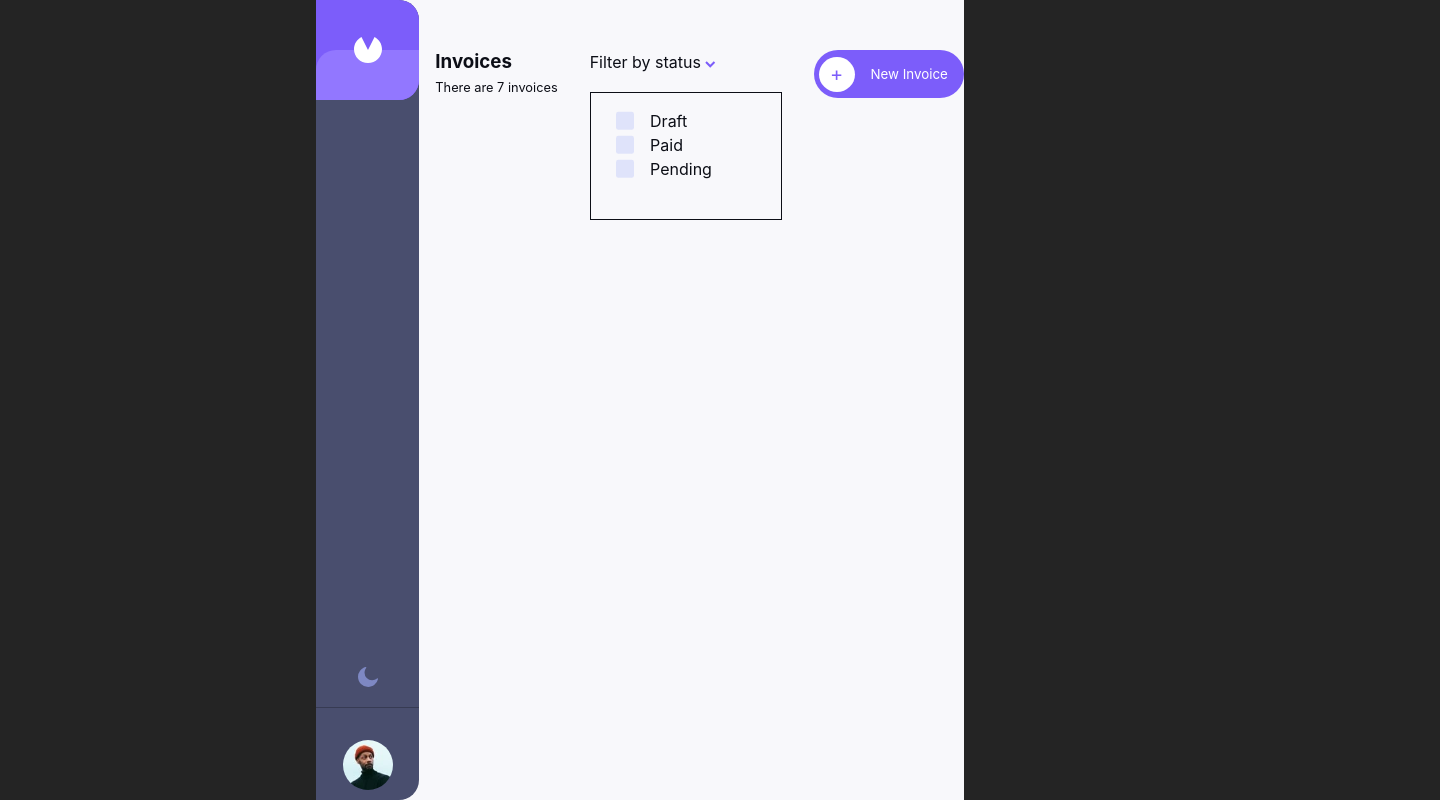
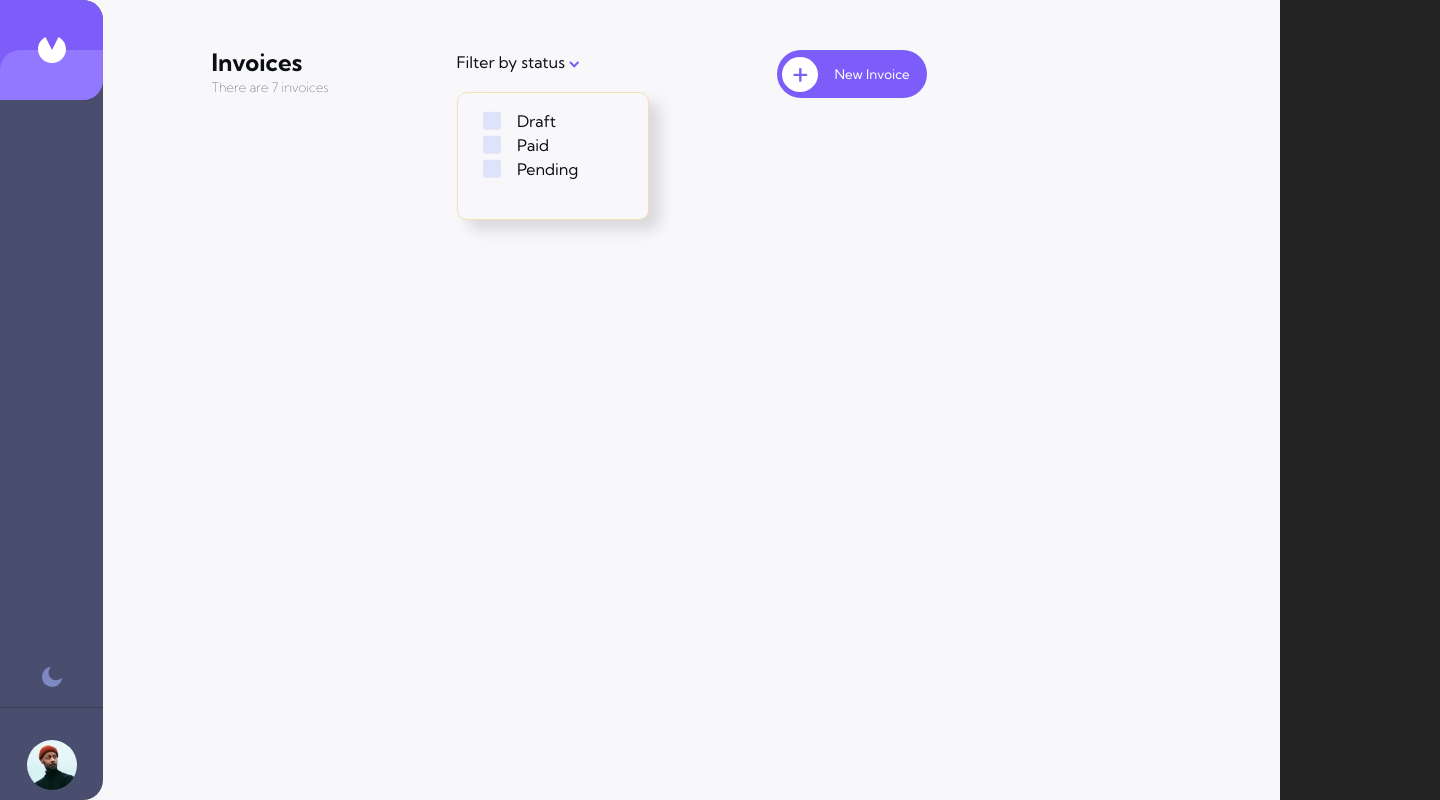
Before and after one commit to dickosmad/invoice-app, a React (Vite) app: page / in a window 1280 px wide. Shown: the whole page, 1440 px wide, since content can reach past the window. Built offline with nearby package versions, Linux system fonts and the light colour scheme.

Commit message:
styling the filters container and create the invoice list component

```diff
--- a/src/App.css
+++ b/src/App.css
@@ -1,3 +1,4 @@
+@import url('https://fonts.googleapis.com/css2?family=Kumbh+Sans:wght@100;400;700&display=swap');
 :root{
   --body-light-background: #F8F8FB;
   --sidebar-light-background: #494E6E;
@@ -19,10 +20,11 @@
   max-width:100vw;
   max-height: 100vh;
   margin: 0 auto;
+  font-family:  'Kumbh Sans', sans-serif;;
 
 }
 .app-container{
-  max-width: 1440px;
+  width: clamp(768px, 1440px, 1500px) ;
   display: flex;
   gap:1rem;
 
--- a/src/App.jsx
+++ b/src/App.jsx
@@ -7,7 +7,9 @@ function App() {
   return (
     <div className="app-container">
       <Sidebar />
+      <div className="main-content-wrapper">
       <Header />
+      </div>
     </div>
   );
 }
--- a/src/components/Header/Header.css
+++ b/src/components/Header/Header.css
@@ -1,21 +1,27 @@
 header{
   display: flex;
   margin-top: 50px;
-        gap: 2rem;
-        color:var(--text-black-color);
+  gap: 8rem;
+  color: var(--text-black-color);
+  justify-content: center;
+  width: clamp(700px,900px,1250px);
 }
 span.invoices{
-  font-size: .8em;
-  color:var(----text-gray-color);
+  font-size: 0.8em;
+color: var(----text-gray-color);
+font-weight: 300;
 }
 .filters{
-    border: 1px solid;
+  border: 1px solid wheat;
   margin: 10px 0px;
   padding: 20px 25px;
   width: 192px;
   height: 128px;
   position: relative;
   top: 8px;
+  box-shadow: 11px 10px 15px rgba(0,0,0,.129);
+  border-radius: 10px;
+
   }
 
 .checkbox-container{
@@ -83,9 +89,13 @@ input[type="checkbox"]::before {
     height: 35px;
     width: 36px;
     color: var(--invoice-btn-color);
-    font-size: 1.5em;
+    font-size: 2.5em;
     display: flex;
     align-items: center;
     justify-content: center;
     margin-left: -11px;
   }
+  span.add-invoice icon{
+    position: relative;
+    top: -4px;
+  }
--- a/src/components/Header/Header.jsx
+++ b/src/components/Header/Header.jsx
@@ -5,7 +5,7 @@ export default function Header() {
   return (
     <header>
       <div className="header-description-group">
-        <h3 className="header-title">Invoices</h3>
+        <h2 className="header-title">Invoices</h2>
         <span className="invoices">There are 7 invoices</span>
       </div>
       <div className="header-flex-group">
@@ -47,7 +47,7 @@ export default function Header() {
         </div>
       </div>
       <button className="add-invoices-container">
-        <span className="add-invoice">+</span>
+        <span className="add-invoice"><icon>+</icon> </span>
         New Invoice
       </button>
     </header>
```
Also changed, not shown: src/components/InvoiceList/InvoiceList.jsx (added, +13 -0 lines), src/components/InvoiceList/InvoiceList.css (added). Lines whose indentation alone changed are shown as unchanged.
